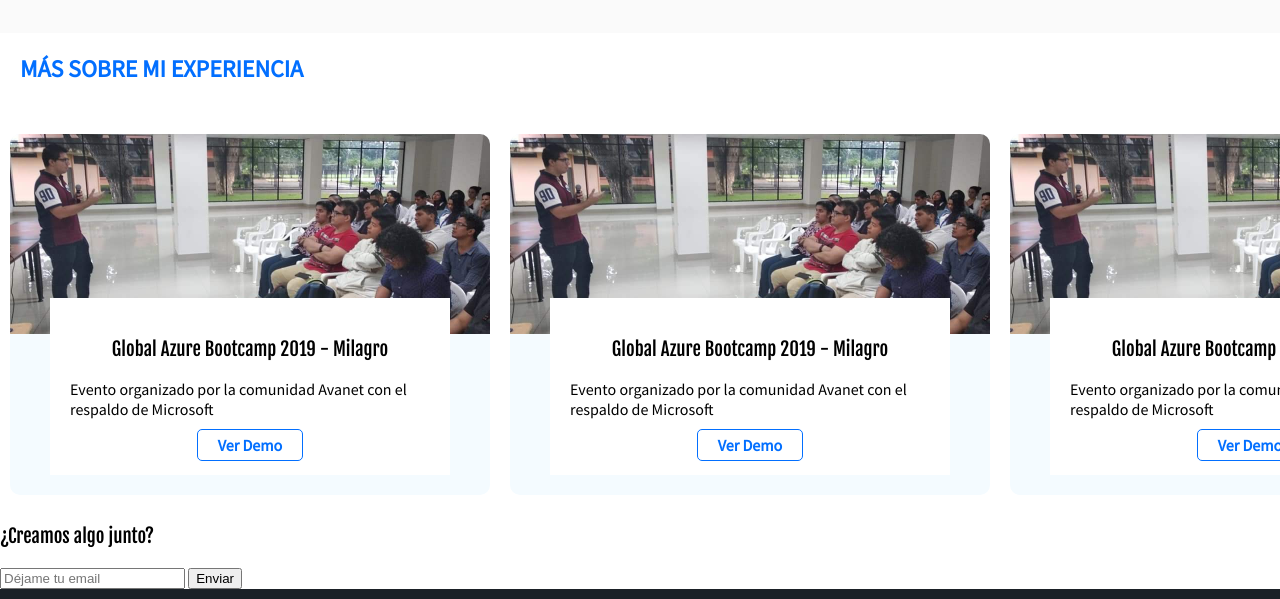
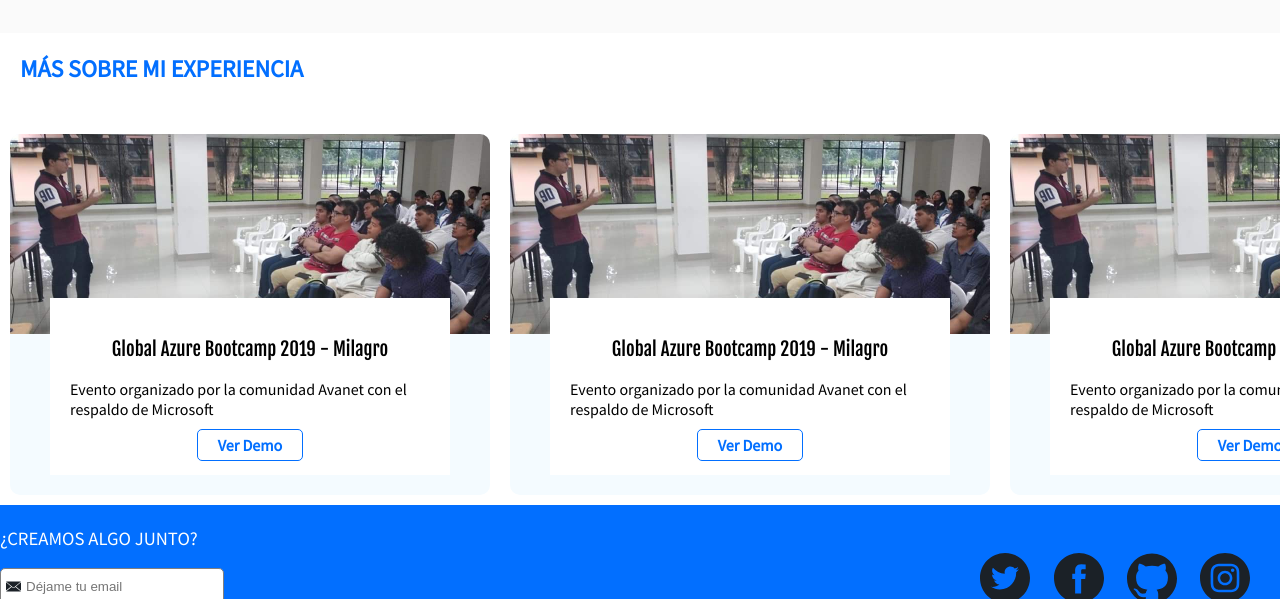
Before and after one commit to luilliarcec/Platzi-Desarrollo-Frontend, a plain HTML site: page index.html in a window 1280 px wide. Shown: the part 1340-1939 px from the top of the page. Drawn offline with Linux system fonts and the light colour scheme.

Commit message:
Añadiendo estilos a Contacto

```diff
--- a/index.html
+++ b/index.html
@@ -82,7 +82,6 @@
 
 <h2 class="experience-title">Más sobre mi experiencia</h2>
 <section id="experiencia" class="experience">
-
     <article class="event">
         <figure class="event-imageContainer">
             <img class="event-image" src="static/img/GAB2019-1.jpeg" alt="Global Azure Bootcamp 2019 - UNEMI Milagro"
@@ -136,12 +135,19 @@
     </article>
 </section>
 
-<section id="contacto">
+<section id="contacto" class="contact">
     <form action="" class="form-email">
         <h3>¿Creamos algo junto?</h3>
         <input type="text" placeholder="Déjame tu email">
         <button>Enviar</button>
     </form>
+
+    <div class="social">
+        <a href="https://twitter.com/luilliarcec" class="social-link twitter"></a>
+        <a href="https://www.facebook.com/luilliarcec1" class="social-link facebook"></a>
+        <a href="https://github.com/luilliarcec" class="social-link github"></a>
+        <a href="https://www.instagram.com/luilliarcec/" class="social-link instagram"></a>
+    </div>
 </section>
 
 <footer class="footer">
--- a/static/css/style.css
+++ b/static/css/style.css
@@ -264,6 +264,72 @@
     font-weight: bold;
 }
 
+.contact {
+    background-color: #026fff;
+    color: white;
+    height: 150px;
+    display: flex;
+    align-items: center;
+    justify-content: space-between;
+}
+
+.social {
+    padding-right: 20px;
+}
+
+.social-link {
+    display: inline-block;
+    width: 50px;
+    height: 50px;
+    margin: 0 10px;
+    background-size: 50px 50px;
+}
+
+.social-link.twitter {
+    background-image: url("../img/twitter.svg");
+}
+
+.social-link.facebook {
+    background-image: url("../img/facebook.svg");
+}
+
+.social-link.github {
+    background-image: url("../img/github.svg");
+}
+
+.social-link.instagram {
+    background-image: url("../img/instagram.svg");
+}
+
+.form-email input{
+    /*border-color: gray;*/
+    border-radius: 5px;
+    /*border-style: solid;*/
+    border: 1px solid gray;
+    padding: 10px 20px 10px 25px;
+    background-image: url("../img/email.svg");
+    background-size: 15px 15px;
+    background-repeat: no-repeat;
+    background-position-y: center;
+    background-position-x: 5px;
+}
+
+.form-email button {
+    display: block;
+    background: transparent;
+    color: white;
+    padding: 10px 0;
+    border-radius: 5px;
+    width: 100px;
+    margin-top: 10px;
+    /*border-style: solid;*/
+    border: 1px solid white;
+}
+
+.form-email h3 {
+    font-family: 'Source Sans Pro', sans-serif;
+    text-transform: uppercase;
+}
 /*Pruebas de flexbox*/
 /*.flexbox {*/
 /*    display: flex; !*Contenedor flexible*!*/
```
Also changed, not shown: static/img/email.svg (added), static/img/facebook.svg (added), static/img/github.svg (added), static/img/instagram.svg (added), static/img/twitter.svg (added).
